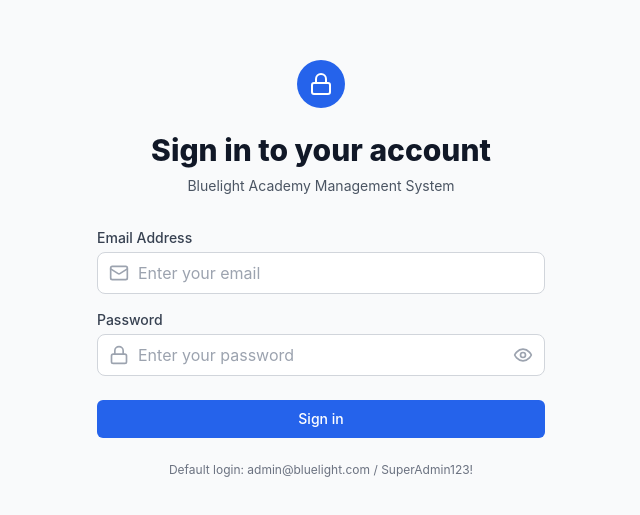
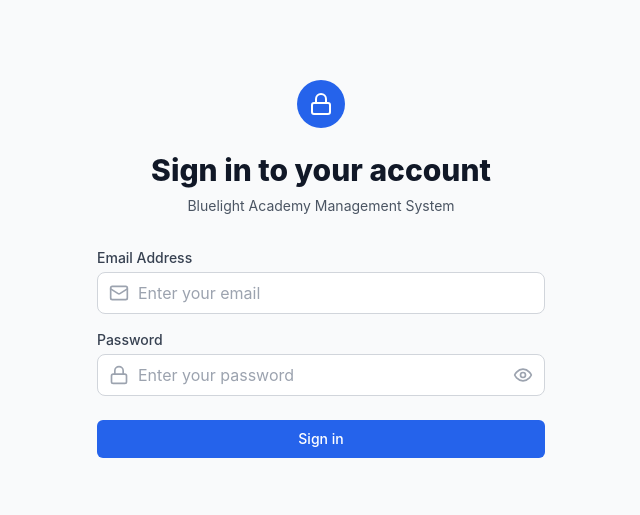
Before and after one commit to dopi95/School-Management-System, a React (Vite) app in the folder frontend/: page /login in a window 1280 px wide. Shown: the part 131-646 px from the top of the page, without its empty margins (319-959 px from the left). Built offline with nearby package versions, Linux system fonts and the light colour scheme; no server answers; the HTML template or start-up script is replaced by a standard one.

Commit message:
remove the default from login page

```diff
--- a/frontend/src/pages/Login.jsx
+++ b/frontend/src/pages/Login.jsx
@@ -137,12 +137,6 @@
               )}
             </button>
           </div>
-
-          <div className="text-center">
-            <p className="text-xs text-gray-500 dark:text-gray-400">
-              Default login: admin@bluelight.com / SuperAdmin123!
-            </p>
-          </div>
         </form>
       </div>
     </div>
```
